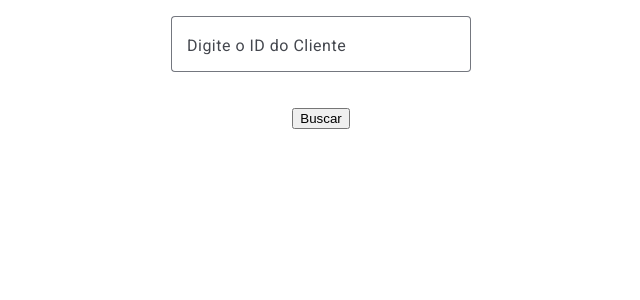
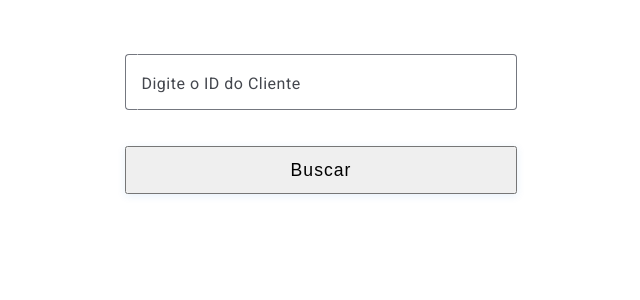
Before and after one commit to maurimnadal/hackathon-compass, an Angular app in the folder frontend/: page /listar-cliente in a window 1280 px wide. Shown: the top 300 px of the page, without its empty margins (319-959 px from the left). Built offline with nearby package versions, Linux system fonts and the light colour scheme.

Commit message:
feat: mudança na estilização dos componentes na pagina listar-cliente

```diff
--- a/frontend/src/app/components/cliente/listar-cliente/listar-cliente.css
+++ b/frontend/src/app/components/cliente/listar-cliente/listar-cliente.css
@@ -3,7 +3,7 @@
     align-items: center;
     justify-content: center;
     flex-flow: column nowrap;
-    width: 100%;
     height: auto;
     gap: 1rem;
+    padding: 3%;
 }
--- a/frontend/src/app/components/cliente/listar-cliente/listar-cliente.html
+++ b/frontend/src/app/components/cliente/listar-cliente/listar-cliente.html
@@ -1,12 +1,18 @@
 <main class="containerListarCliente">
-  <mat-form-field appearance="outline" style="width: 300px;">
+  <mat-form-field appearance="outline" style="width: 32.5%; min-width: 250px;">
     <mat-label>Digite o ID do Cliente</mat-label>
-    <input matInput type="number" [(ngModel)]="clienteId" placeholder="ID do cliente">
+    <input matInput type="number" min="1" [(ngModel)]="clienteId" placeholder="ID do cliente">
   </mat-form-field>
-  <button mat-raised-button color="primary" (click)="buscarCliente()">Buscar</button>
+  <button
+    mat-raised-button
+    color="primary"
+    (click)="buscarCliente()"
+    style="width: 32.5%; min-width: 250px; height: 48px; font-size: 1.1rem; font-weight: 500; letter-spacing: 1px; margin-bottom: 1.5rem; box-shadow: 0 2px 8px #1976d21a;">
+    Buscar
+  </button>
 
   <ng-container *ngIf="clienteSelecionado">
-    <mat-card class="cliente-card">
+    <mat-card class="cliente-card" style="width: 50%; min-width: 300px;">
       <mat-card-header>
         <mat-card-title>{{ clienteSelecionado.nome }}</mat-card-title>
         <mat-card-subtitle>ID: {{ clienteSelecionado.id_cliente }}</mat-card-subtitle>
@@ -14,15 +20,17 @@
       <mat-card-content>
         <p><strong>Email:</strong> {{ clienteSelecionado.email }}</p>
         <p><strong>Data de Nascimento:</strong> {{ clienteSelecionado.data_nascimento | date:'dd/MM/yyyy' }}</p>
-        <div>
+        <div style="display: flex; flex-direction: column; gap: 0.5rem;">
           <strong>Contas:</strong>
-          <ul>
-            <li *ngFor="let conta of clienteSelecionado.contas">
-              ID: {{ conta.id_conta }} |
-              Tipo: {{ conta.tipo }} |
-              Saldo: {{ conta.saldo | currency:'BRL':'symbol':'1.2-2' }}
-            </li>
-          </ul>
+          <div style="display: flex; flex-direction: column; gap: 0.5rem;">
+            <mat-card *ngFor="let conta of clienteSelecionado.contas" style="background: #f5f5f5;">
+              <mat-card-content>
+                <p><strong>ID:</strong> {{ conta.id_conta }}</p>
+                <p><strong>Tipo:</strong> {{ conta.tipo }}</p>
+                <p><strong>Saldo:</strong> {{ conta.saldo | currency:'BRL':'symbol':'1.2-2' }}</p>
+              </mat-card-content>
+            </mat-card>
+          </div>
         </div>
       </mat-card-content>
     </mat-card>
--- a/frontend/src/app/components/cliente/listar-cliente/listar-cliente.ts
+++ b/frontend/src/app/components/cliente/listar-cliente/listar-cliente.ts
@@ -5,7 +5,6 @@ import { MatCardModule } from '@angular/material/card';
 import { FormsModule } from '@angular/forms';
 import { MatFormFieldModule } from '@angular/material/form-field';
 import { MatInputModule } from '@angular/material/input';
-
 
 export interface Conta {
   id_conta: number;
@@ -43,7 +42,8 @@ export class ListarCliente {
       data_nascimento: new Date(1990, 4, 15),
       contas: [
         { id_conta: 101, tipo: 'Corrente', saldo: 1500.75 },
-        { id_conta: 102, tipo: 'Poupança', saldo: 3200.00 }
+        { id_conta: 102, tipo: 'Poupança', saldo: 3200.00 },
+        { id_conta: 101, tipo: 'Corrente', saldo: 1500.75 },
       ]
     }
   ];
```
